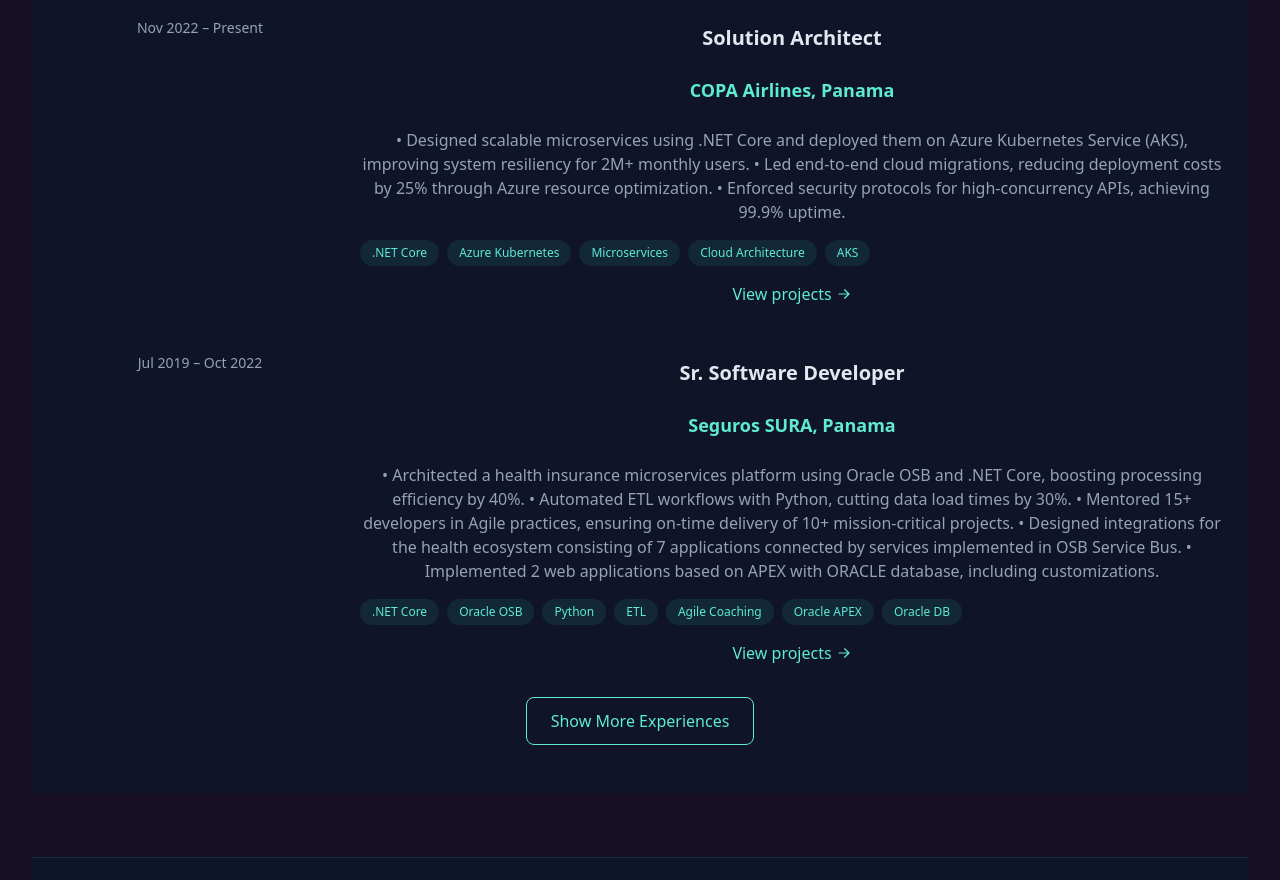
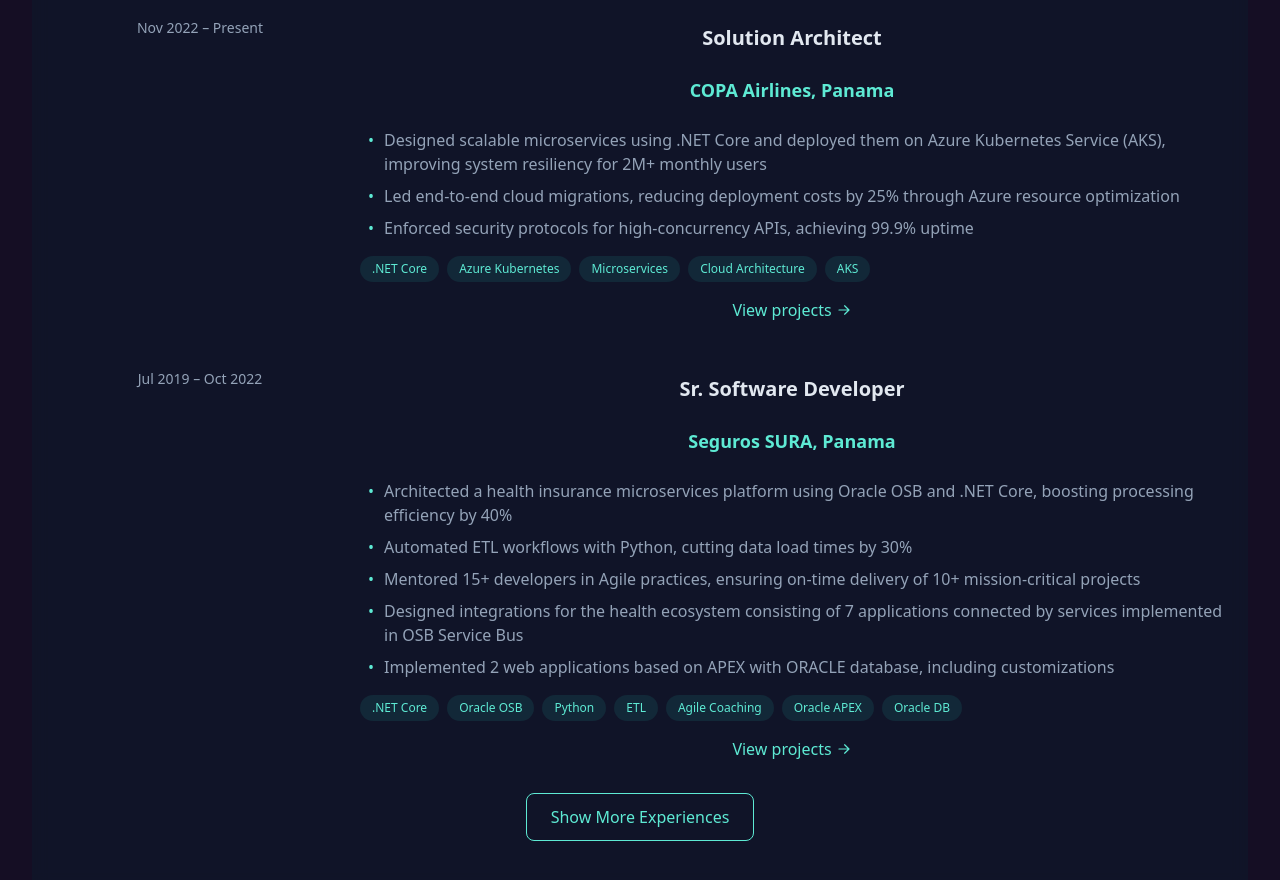
Before and after one commit to jarosemena/Portfolio, a React (Vite) app in the folder portfolioja/: page / in a window 1280 px wide. Shown: the part 900-1780 px from the top of the page. Built offline with nearby package versions, Linux system fonts and the light colour scheme.

Commit message:
full actions on expercience secction was done

```diff
--- a/portfolioja/src/components/experiences/experience.css
+++ b/portfolioja/src/components/experiences/experience.css
@@ -117,8 +117,26 @@
     color: rgb(94, 234, 212);
   }
 
+  .descriptions {
+    list-style: none;
+    padding: 0;
+    margin: 1rem 0;
+    text-align: left;
+  }
+
   .description {
     color: rgb(148, 163, 184);
+    position: relative;
+    padding-left: 1.5rem;
+    margin-bottom: 0.5rem;
+    line-height: 1.5;
+  }
+
+  .description::before {
+    content: "•";
+    position: absolute;
+    left: 0.5rem;
+    color: rgb(94, 234, 212);
   }
 
   .technologies {
--- a/portfolioja/src/components/experiences/experience.json
+++ b/portfolioja/src/components/experiences/experience.json
@@ -5,7 +5,11 @@
       "period": "Nov 2022 – Present",
       "position": "Solution Architect",
       "company": "COPA Airlines, Panama",
-      "description": "• Designed scalable microservices using .NET Core and deployed them on Azure Kubernetes Service (AKS), improving system resiliency for 2M+ monthly users.\n• Led end-to-end cloud migrations, reducing deployment costs by 25% through Azure resource optimization.\n• Enforced security protocols for high-concurrency APIs, achieving 99.9% uptime.",
+      "descriptions": [
+        "Designed scalable microservices using .NET Core and deployed them on Azure Kubernetes Service (AKS), improving system resiliency for 2M+ monthly users",
+        "Led end-to-end cloud migrations, reducing deployment costs by 25% through Azure resource optimization",
+        "Enforced security protocols for high-concurrency APIs, achieving 99.9% uptime"
+      ],
       "technologies": [
         { "name": ".NET Core" },
         { "name": "Azure Kubernetes" },
@@ -20,7 +24,13 @@
       "period": "Jul 2019 – Oct 2022",
       "position": "Sr. Software Developer",
       "company": "Seguros SURA, Panama",
-      "description": "• Architected a health insurance microservices platform using Oracle OSB and .NET Core, boosting processing efficiency by 40%.\n• Automated ETL workflows with Python, cutting data load times by 30%.\n• Mentored 15+ developers in Agile practices, ensuring on-time delivery of 10+ mission-critical projects.\n• Designed integrations for the health ecosystem consisting of 7 applications connected by services implemented in OSB Service Bus.\n• Implemented 2 web applications based on APEX with ORACLE database, including customizations.",
+      "descriptions": [
+        "Architected a health insurance microservices platform using Oracle OSB and .NET Core, boosting processing efficiency by 40%",
+        "Automated ETL workflows with Python, cutting data load times by 30%",
+        "Mentored 15+ developers in Agile practices, ensuring on-time delivery of 10+ mission-critical projects",
+        "Designed integrations for the health ecosystem consisting of 7 applications connected by services implemented in OSB Service Bus",
+        "Implemented 2 web applications based on APEX with ORACLE database, including customizations"
+      ],
       "technologies": [
         { "name": ".NET Core" },
         { "name": "Oracle OSB" },
@@ -37,7 +47,12 @@
       "period": "Feb 2018 – Jun 2019",
       "position": "Software Developer",
       "company": "Fidanque Comunicaciones Industriales",
-      "description": "• Built cloud-first systems using Azure and WebSockets for real-time industrial data visualization.\n• Developed a Xamarin-based mobile app with push notifications, replacing legacy systems and improving response times by 50%.\n• Developed responsive web pages using CSS, XML, HTML, JavaScript, C# .NET API and SQL Server.\n• Managed SQL Server and IIS server administration.",
+      "descriptions": [
+        "Built cloud-first systems using Azure and WebSockets for real-time industrial data visualization",
+        "Developed a Xamarin-based mobile app with push notifications, replacing legacy systems and improving response times by 50%",
+        "Developed responsive web pages using CSS, XML, HTML, JavaScript, C# .NET API and SQL Server",
+        "Managed SQL Server and IIS server administration"
+      ],
       "technologies": [
         { "name": "Azure" },
         { "name": "WebSockets" },
@@ -54,7 +69,12 @@
       "period": "Sep 2015 – Jan 2018",
       "position": "Project Manager",
       "company": "Project Management Consultant",
-      "description": "• Prioritized requirements and created roadmaps and schedules aligned with project scope.\n• Performed planning using Gantt diagrams, MS Project, and WorkFront.\n• Facilitated meetings with key leaders and collaborated with project teams to ensure timely decision-making and effective communication among stakeholders at all levels.\n• Maintained detailed project records, including task progress, resource costs, and allocated budgets to analyze performance and handle management communication for critical decisions.",
+      "descriptions": [
+        "Prioritized requirements and created roadmaps and schedules aligned with project scope",
+        "Performed planning using Gantt diagrams, MS Project, and WorkFront",
+        "Facilitated meetings with key leaders and collaborated with project teams to ensure timely decision-making and effective communication among stakeholders at all levels",
+        "Maintained detailed project records, including task progress, resource costs, and allocated budgets to analyze performance and handle management communication for critical decisions"
+      ],
       "technologies": [
         { "name": "MS Project" },
         { "name": "WorkFront" },
@@ -68,7 +88,13 @@
       "period": "Jul 2013 – Sep 2015",
       "position": "Software Developer",
       "company": "Seguros SURA, Panama",
-      "description": "• Developed reports in SQL Server Reporting Services and performed basic server administration.\n• Coordinated migration projects under SCRUM methodology, managing Control and Administration for the migration of Civil Liability, Auto, and Fire insurance policies.\n• Participated as a developer during the migration of the accounting system to SAP, with all project developments done using SCRUM.\n• Developed applications in Natural Software AG for business support and maintained the company's Core system.\n• Developed integrations for sending information to SAP.",
+      "descriptions": [
+        "Developed reports in SQL Server Reporting Services and performed basic server administration",
+        "Coordinated migration projects under SCRUM methodology, managing Control and Administration for the migration of Civil Liability, Auto, and Fire insurance policies",
+        "Participated as a developer during the migration of the accounting system to SAP, with all project developments done using SCRUM",
+        "Developed applications in Natural Software AG for business support and maintained the company's Core system",
+        "Developed integrations for sending information to SAP"
+      ],
       "technologies": [
         { "name": "SQL Server" },
         { "name": "SSRS" },
@@ -83,7 +109,11 @@
       "period": "Sep 2012 – Jul 2013",
       "position": "Software Developer",
       "company": "UETA Inc.",
-      "description": "• Analyzed and developed applications in Visual Studio 2010 with SQL Server Database, ASP.NET and C#.\n• Managed SQL Server administration, ICG Front Retail Administration, and reports.\n• Supported and configured SAP Business ONE.",
+      "descriptions": [
+        "Analyzed and developed applications in Visual Studio 2010 with SQL Server Database, ASP.NET and C#",
+        "Managed SQL Server administration, ICG Front Retail Administration, and reports",
+        "Supported and configured SAP Business ONE"
+      ],
       "technologies": [
         { "name": "Visual Studio" },
         { "name": "SQL Server" },
@@ -97,7 +127,10 @@
       "period": "Aug 2011 – Aug 2012",
       "position": "Systems Engineer",
       "company": "Indra",
-      "description": "• Provided Oracle database support for Local Data Warehouse using information loading processes based on Linux BATCH Scripts.\n• Analyzed, designed, and developed business reports with Oracle BusinessObjects and Oracle Database.",
+      "descriptions": [
+        "Provided Oracle database support for Local Data Warehouse using information loading processes based on Linux BATCH Scripts",
+        "Analyzed, designed, and developed business reports with Oracle BusinessObjects and Oracle Database"
+      ],
       "technologies": [
         { "name": "Oracle Database" },
         { "name": "Oracle BusinessObjects" },
@@ -111,7 +144,9 @@
       "period": "Sep 2010 – Aug 2011",
       "position": "Software Developer",
       "company": "AssasoftGlobal",
-      "description": "• Participated in the ERP migration project for travel agencies, migrating from VB6 to C# .NET with SQL Server 2005 database.",
+      "descriptions": [
+        "Participated in the ERP migration project for travel agencies, migrating from VB6 to C# .NET with SQL Server 2005 database"
+      ],
       "technologies": [
         { "name": "C#" },
         { "name": ".NET" },
--- a/portfolioja/src/components/experiences/experience.tsx
+++ b/portfolioja/src/components/experiences/experience.tsx
@@ -3,50 +3,61 @@
 import { ExperienceItem, ExperienceTimelineProps } from './types';
 
 const ExperienceTimeline: React.FC<ExperienceTimelineProps> = ({ experiences }) => {
-  const [showAll, setShowAll] = useState(false);
-  const initialExperiences = experiences.slice(0, 2);
-  const hasMoreExperiences = experiences.length > 2;
+  const [visibleCount, setVisibleCount] = useState(2);
+  const hasMoreExperiences = experiences.length > visibleCount;
+  const isShowingAll = visibleCount >= experiences.length;
+
+  const handleShowMore = () => {
+    setVisibleCount(prev => Math.min(prev + 2, experiences.length));
+  };
+
+  const handleShowLess = () => {
+    setVisibleCount(2);
+  };
+
+  const visibleExperiences = experiences.slice(0, visibleCount);
 
   return (
     <div className="timelineContainer">
       <div className="container">
         <div className="titleContainer">
           <h2 className="title">Work Experience</h2>
-          {hasMoreExperiences && (showAll ? (
+          {hasMoreExperiences && (
+            <button
+              className="expandButton"
+              onClick={handleShowMore}
+              title="Show more experiences"
+            >
+              +
+            </button>
+          )}
+          {isShowingAll && (
             <button
               className="expandButton collapseButton"
-              onClick={() => setShowAll(false)}
+              onClick={handleShowLess}
               title="Show less experiences"
             >
               −
             </button>
-          ) : (
-            <button
-              className="expandButton"
-              onClick={() => setShowAll(true)}
-              title="Show more experiences"
-            >
-              +
-            </button>
-          ))}
+          )}
         </div>
 
         <div className="experienceList">
-          {(showAll ? experiences : initialExperiences).map((experience) => (
+          {visibleExperiences.map((experience) => (
             <ExperienceItemComponent key={experience.id} experience={experience} />
           ))}
         </div>
 
-        {hasMoreExperiences && (
-          <>
-            {!showAll ? (
+        {hasMoreExperiences && !isShowingAll && (
           <button
             className="showMoreButton"
-                onClick={() => setShowAll(true)}
+            onClick={handleShowMore}
           >
             Show More Experiences
           </button>
-            ) : (
+        )}
+
+        {isShowingAll && (
           <div className="closeSection">
             <p className="closeSectionText">
               You've reached the end of my professional journey so far.
@@ -54,13 +65,11 @@
             </p>
             <button
               className="showLessButton"
-                  onClick={() => setShowAll(false)}
+              onClick={handleShowLess}
             >
               Show Less
             </button>
           </div>
-            )}
-          </>
         )}
       </div>
     </div>
@@ -77,9 +86,13 @@
         <div>
           <h3 className="position">{experience.position}</h3>
           <h4 className="company">{experience.company}</h4>
-          <p className="description">
-            {experience.description}
-          </p>
+          <ul className="descriptions">
+            {experience.descriptions.map((description, index) => (
+              <li key={index} className="description">
+                {description}
+              </li>
+            ))}
+          </ul>
 
           {experience.technologies.length > 0 && (
             <div className="technologies">
--- a/portfolioja/src/components/experiences/types.ts
+++ b/portfolioja/src/components/experiences/types.ts
@@ -7,7 +7,7 @@
     period: string;
     position: string;
     company: string;
-    description: string;
+    descriptions: string[];
     technologies: Technology[];
     link?: string;
   }
```
Lines whose indentation alone changed are shown as unchanged.
